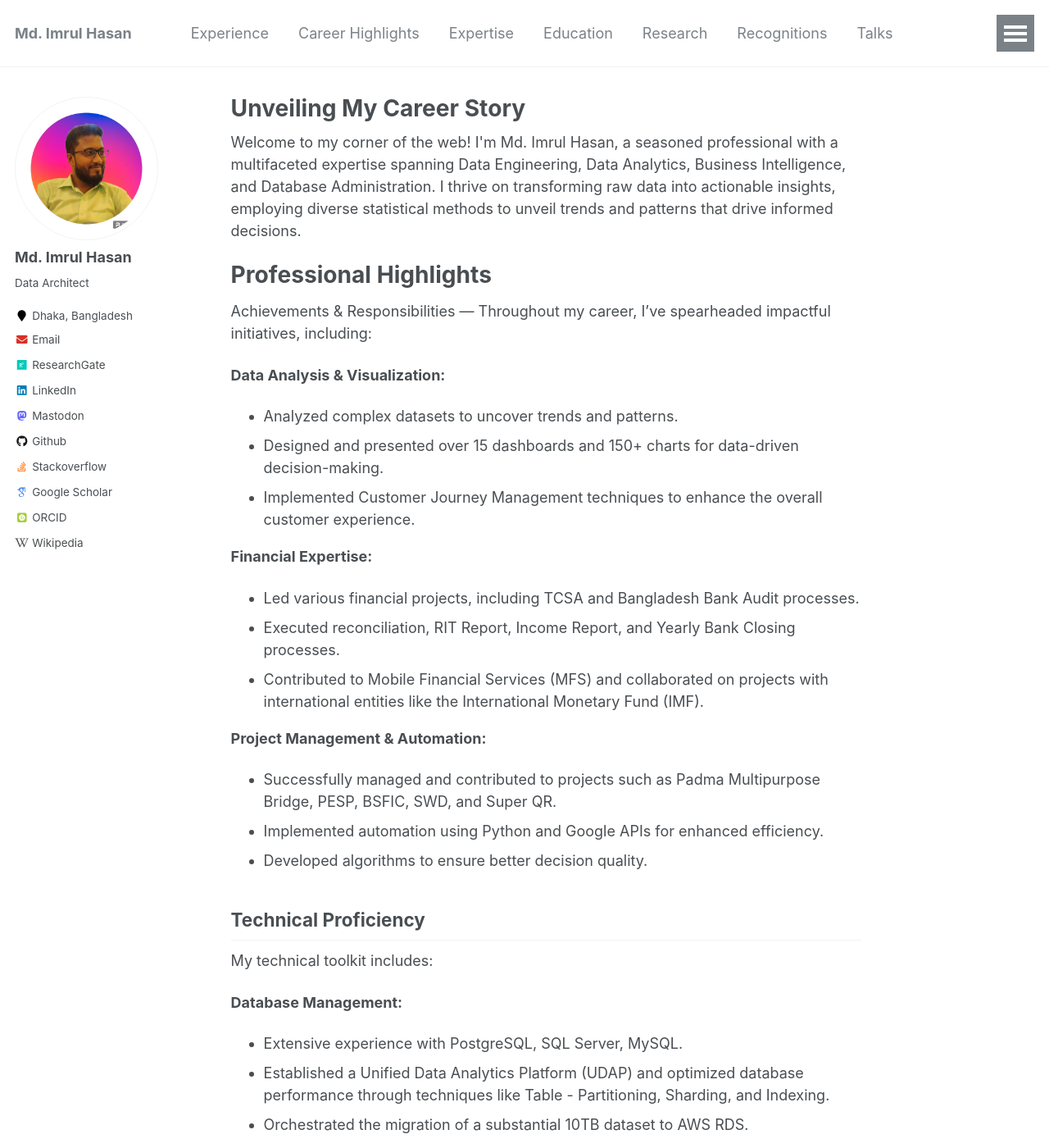
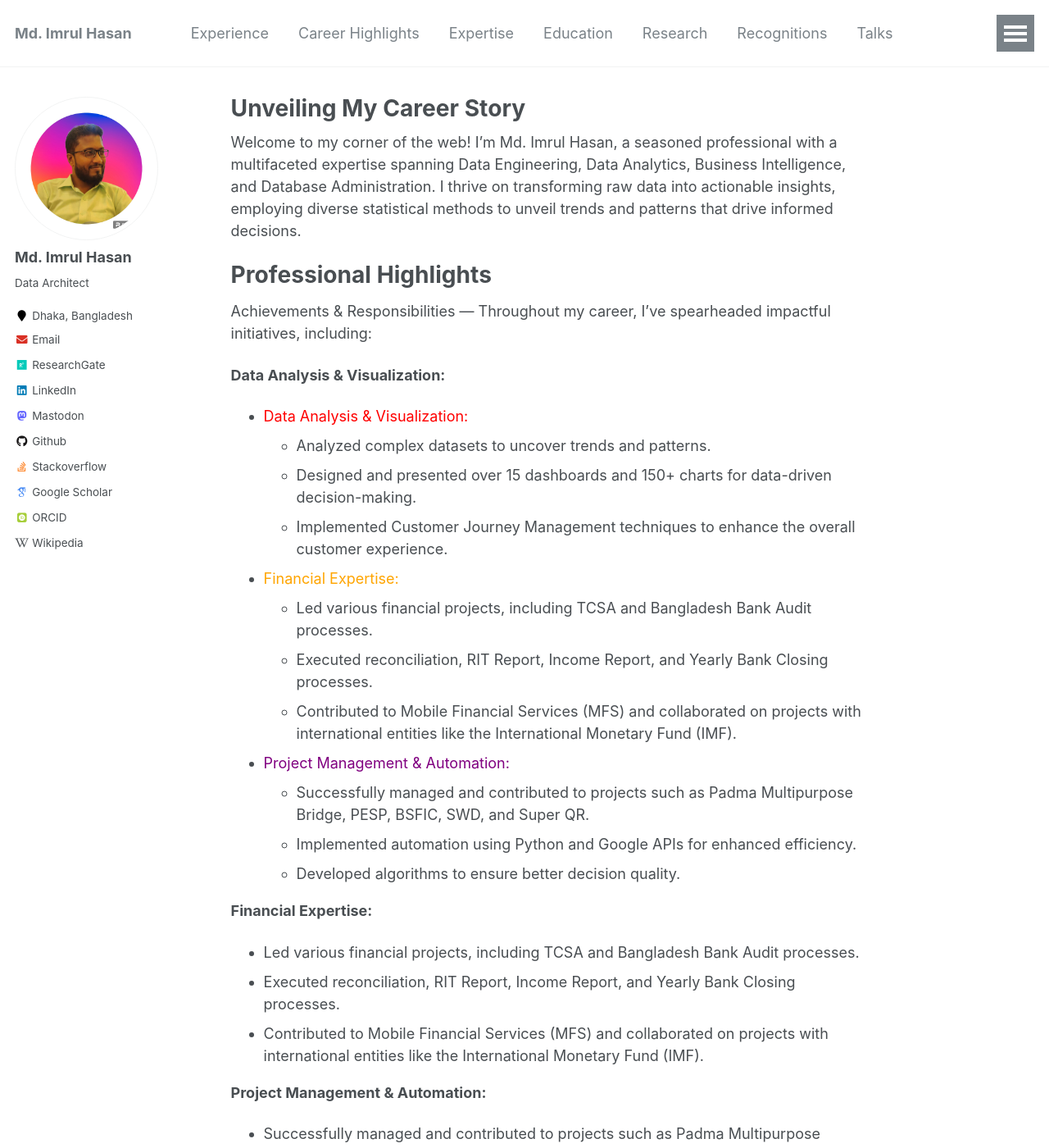
Before and after one commit to imrulhasandata/imrulhasandata, a Jekyll site: the page built from _pages/about.md, in a window 1280 px wide and 1400 px high. Shown: the whole window at 82% size. Built offline with Jekyll 4.4.1, drawn with Linux system fonts in a browser that asks for light colours; some web fonts are replaced.

Commit message:
mac: html check

```diff
--- a/_pages/about.md
+++ b/_pages/about.md
@@ -10,8 +10,7 @@ redirect_from:
   - /about.html
 ---
 
-<p>Welcome to my corner of the web! I'm Md. Imrul Hasan, a seasoned professional with a multifaceted expertise spanning Data Engineering, Data Analytics, Business Intelligence, and Database Administration. I thrive on transforming raw data into actionable insights, employing diverse statistical methods to unveil trends and patterns that drive informed decisions.
-</p>
+Welcome to my corner of the web! I'm Md. Imrul Hasan, a seasoned professional with a multifaceted expertise spanning Data Engineering, Data Analytics, Business Intelligence, and Database Administration. I thrive on transforming raw data into actionable insights, employing diverse statistical methods to unveil trends and patterns that drive informed decisions.
 
 Professional Highlights
 ===
@@ -20,9 +19,29 @@ Achievements & Responsibilities
 Throughout my career, I've spearheaded impactful initiatives, including:
 
 **Data Analysis & Visualization:**
-- Analyzed complex datasets to uncover trends and patterns.
-- Designed and presented over 15 dashboards and 150+ charts for data-driven decision-making.
-- Implemented Customer Journey Management techniques to enhance the overall customer experience.
+<ul>
+  <li><span style="color: red;">Data Analysis & Visualization:</span></li>
+  <ul>
+    <li>Analyzed complex datasets to uncover trends and patterns.</li>
+    <li>Designed and presented over 15 dashboards and 150+ charts for data-driven decision-making.</li>
+    <li>Implemented Customer Journey Management techniques to enhance the overall customer experience.</li>
+  </ul>
+  <!-- Add color to another section -->
+  <li><span style="color: orange;">Financial Expertise:</span></li>
+  <ul>
+    <li>Led various financial projects, including TCSA and Bangladesh Bank Audit processes.</li>
+    <li>Executed reconciliation, RIT Report, Income Report, and Yearly Bank Closing processes.</li>
+    <li>Contributed to Mobile Financial Services (MFS) and collaborated on projects with international entities like the International Monetary Fund (IMF).</li>
+  </ul>
+  <!-- Add color to another section -->
+  <li><span style="color: purple;">Project Management & Automation:</span></li>
+  <ul>
+    <li>Successfully managed and contributed to projects such as Padma Multipurpose Bridge, PESP, BSFIC, SWD, and Super QR.</li>
+    <li>Implemented automation using Python and Google APIs for enhanced efficiency.</li>
+    <li>Developed algorithms to ensure better decision quality.</li>
+  </ul>
+</ul>
+
 
 **Financial Expertise:**
 - Led various financial projects, including TCSA and Bangladesh Bank Audit processes.
```
